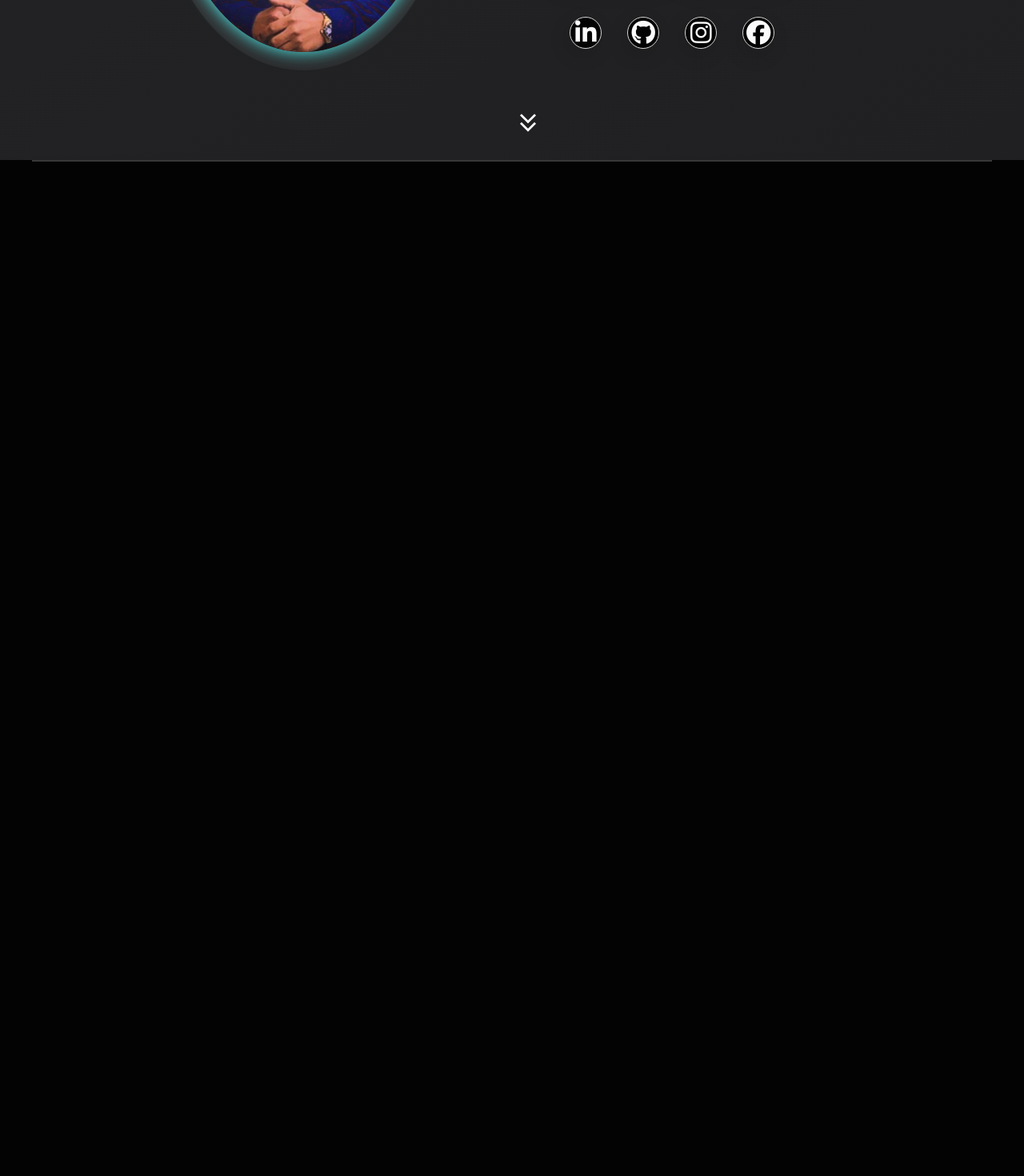
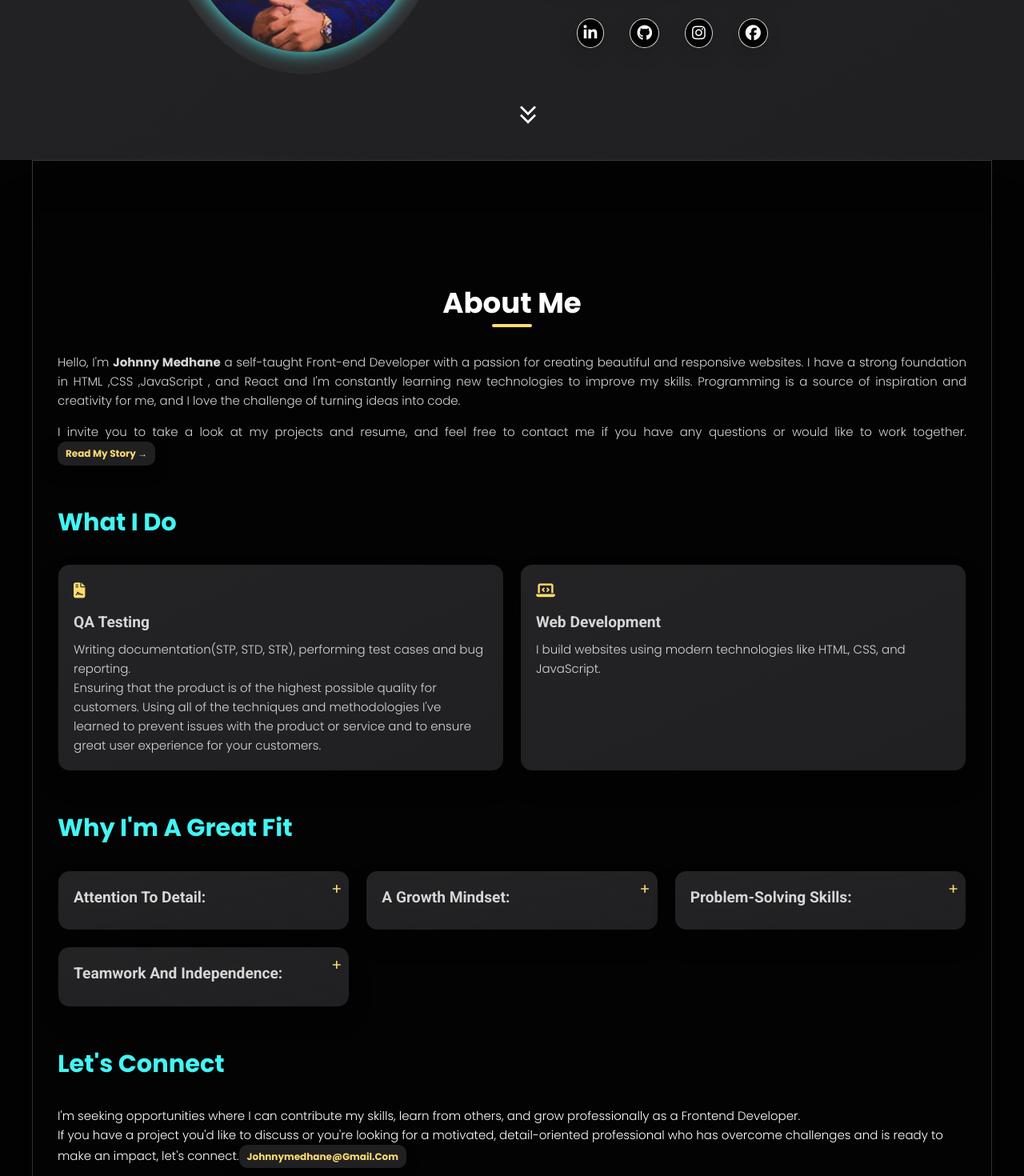
Before and after one commit to Johnnymedhane/my-portfolio, a React (Create React App) app: page / in a window 1280 px wide. Shown: the part 600-2070 px from the top of the page at 80% size. Before the commit the page ends 862 px from the top, so only its background shows below. Built offline with nearby package versions, Linux system fonts and the light colour scheme.

Commit message:
deleted routers

```diff
--- a/src/About.js
+++ b/src/About.js
@@ -1,5 +1,7 @@
 import React, { useState } from 'react';
-import { Link } from 'react-router-dom';
+import { Mybackground } from './myStory';
+
+// import { Link } from 'react-router-dom';
 const values = [
    {
                 title: 'Attention to detail: ',
@@ -26,6 +28,8 @@ const values = [
 ]
 
 export function About() {
+ const [showMyStory, setShowMyStory] = useState(false);
+
   return (
     <article>
       <section id="about">
@@ -46,15 +50,25 @@ export function About() {
             <p> I invite you to take a look at my projects
               and resume, and feel free to contact me if you have any questions
               or would like to work together.
-               <Link className="link-my-story" to="/my-story" >
-                Read my story &rarr;</Link>
+              <a className="link-my-story"
+                href="#my-story"
+                onClick={() => setShowMyStory(!showMyStory)}
+                >
+                Read my story &rarr;</a>
             </p>
           </div>
         </div>
         <Service />
         <Benefits />
         <ContactMe />
+
+        {showMyStory &&<button className="btn" onClick={() => setShowMyStory(!showMyStory)}>
+          Close ❌
+        </button>
+        }
+
       </section>
+     {showMyStory && <Mybackground setShowMyStory={setShowMyStory} />}
     </article>
   );
 }
--- a/src/App.js
+++ b/src/App.js
@@ -1,15 +1,15 @@
 
 import  { useEffect, useState } from 'react';
-import { BrowserRouter as Router, Route, Routes, useLocation } from 'react-router-dom';
-import { Mybackground } from './myStory';
+// import { BrowserRouter as Router, Route, Routes, useLocation } from 'react-router-dom';
+// import { Mybackground } from './myStory';
 import { Header } from "./Header";
 import { Main } from "./Main";
 import { Hero } from "./Hero";
-import { About } from "./About";  // Import the About component
-import { Skills } from "./Skills"; // Import the Skills component
-import { Projects } from "./Projects"; // Import the Projects component
-import { Resume } from "./Resume"; // Import the Resume component
-import { Contact } from "./Contact"; // Import the Contact component
+// import { About } from "./About";  // Import the About component
+// import { Skills } from "./Skills"; // Import the Skills component
+// import { Projects } from "./Projects"; // Import the Projects component
+// import { Resume } from "./Resume"; // Import the Resume component
+// import { Contact } from "./Contact"; // Import the Contact component
 
 export const navList = ['home', 'about', 'skills', 'projects', 'resume', 'contact'];
 
@@ -45,27 +45,16 @@ function App() {
   }, [selectedNav]);
 
   return (
-    <Router>
       <div className="App">
-        <ConditionalHeader selectedNav={selectedNav} setSelectedNav={setSelectedNav} />
-        <ConditionalHero showIndicator={showIndicator} setSelectedNav={setSelectedNav} />
-        <Routes>
-          <Route path="/" element={
-            <Main selectedNav={selectedNav} setSelectedNav={setSelectedNav} />
-          } />
-          <Route path="/my-story" element={<Mybackground />} />
-          <Route path="/about" element={<About />} />
-          <Route path="/skills" element={<Skills />} />
-          <Route path="/projects" element={<Projects />} />
-          <Route path="/resume" element={<Resume />} />
-          <Route path="/contact" element={<Contact />} />
-        </Routes>
+        <Header selectedNav={selectedNav} setSelectedNav={setSelectedNav} />
+        <Hero showIndicator={showIndicator} setSelectedNav={setSelectedNav} />
+         <Main selectedNav={selectedNav} setSelectedNav={setSelectedNav} />
       </div>
-    </Router>
+
   );
 }
 
-function ConditionalHeader({ selectedNav, setSelectedNav }) {
+/*function ConditionalHeader({ selectedNav, setSelectedNav }) {
   const location = useLocation();
   const hideHeaderPaths = ['/my-story'];
 
@@ -74,10 +63,10 @@ function ConditionalHeader({ selectedNav, setSelectedNav }) {
   }
 
   return <Header selectedNav={selectedNav} setSelectedNav={setSelectedNav} />;
-}
+}*/
 
 
-function ConditionalHero( { showIndicator, setSelectedNav }) {
+/*function ConditionalHero( { showIndicator, setSelectedNav }) {
   const location = useLocation();
   const hideHeaderPaths = ['/my-story'];
 
@@ -86,5 +75,5 @@ function ConditionalHero( { showIndicator, setSelectedNav }) {
   }
 
   return <Hero showIndicator={showIndicator} setSelectedNav={setSelectedNav} />;
-}
+}*/
 export default App;
--- a/src/Header.js
+++ b/src/Header.js
@@ -1,5 +1,5 @@
 import { useState } from "react";
-import { Link } from "react-router-dom";
+// import { Link } from "react-router-dom";
 import { navList } from "./App";
 
 export function Header({ selectedNav, setSelectedNav }) {
@@ -62,7 +62,7 @@ export function NavList({ item, selectedNav, setSelectedNav }) {
   const selected = item === selectedNav;
   return (
     <li className="nav-item" onClick={closeNavBar}>
-      <Link className={selected ? "nav-active" : "nav-link"} to={`${item}`}>{item}</Link>
+      <a className={selected ? "nav-active" : "nav-link"} href={`#${item}`}>{item}</a>
     </li>
   );
 }
--- a/src/Main.js
+++ b/src/Main.js
@@ -1,5 +1,5 @@
 /* eslint-disable no-unused-vars */
-import { Link } from "react-router-dom";
+// import { Link } from "react-router-dom";
 import { Resume } from "./Resume";
 import { Projects } from "./Projects";
 import { Skills } from "./Skills";
@@ -8,9 +8,12 @@ import { Contact } from "./Contact";
 /* eslint-enable no-unused-vars */
 
 export function Main({ selectedNav }) {
+
   return (
     <main className="main">
-      {selectedNav === 'about' && <About />}
+
+
+       {(selectedNav === 'about' || selectedNav === "home") && <About />}
       {selectedNav === 'projects' && <Projects />}
       {selectedNav === 'resume' && <Resume />}
       {selectedNav === 'skills' && <Skills />}
--- a/src/index.css
+++ b/src/index.css
@@ -633,7 +633,6 @@ animation: typing 2.5s steps(15)  infinite alternate;
 .hero-image{
 height: 450px;
 max-height: 450px;
-/* aspect-ratio: 2/2; */
 position: relative;
 animation: image 1s linear;
 }
@@ -662,11 +661,11 @@ z-index: -1;
 
 @keyframes image {
   0%{
-  transform:  scale(0);
+  transform:  translateX(-100%) scale(0);
 
   }
   100%{
-    transform:  scale(1);
+    transform: translateX(0%)  scale(1);
 
   }
 }
@@ -715,8 +714,7 @@ gap:1rem;
   display: flex;
   justify-content: center;
   align-items: center;
-   width: 40px;
-   height: 40px;
+  padding: 8px;
    background: var(--bg);
    border-radius: 50%;
    position: relative;
@@ -830,7 +828,7 @@ transition: var(--transition-2);
   margin-top: 4rem;
   box-shadow: var(--shadow-1);
   z-index: 1;
-   transform-origin: bottom;
+   transform-origin: top;
   animation: articl 1s linear forwards;
   transition: var(--transition-1);
 
@@ -873,7 +871,7 @@ transition: var(--transition-2);
   box-shadow: var(--shadow-1);
 
 }
-.link-my-hestory:hover, .contact-me-link:hover{
+.link-my-story:hover, .contact-me-link:hover{
   color: var(--lightGreen);
   box-shadow: var(--shadow-2);
   transition: var(--transition-1);
@@ -1438,12 +1436,15 @@ padding: 10px 15px;
   grid-template-columns: 1fr;
   gap: 14px;
  font-size: var(--fs-7);
+
+
 }
 .contact-item{
   min-width: 100%;
   display: flex;
   align-items: center;
   gap: 16px;
+
 }
 .contact-info{
   max-width: calc(100% - 46px);
@@ -1453,7 +1454,7 @@ padding: 10px 15px;
 .contact-icon i{
   display: block;
   color: var(--orange-1);
-  font-size: var(--fs-5);
+  font-size: var(--fs-6);
 }
 .contact-title{
   color: var(--light-gray);
@@ -1615,7 +1616,7 @@ textarea.form-input::-webkit-resizer { display: none; }
 
   .hero-container{
     margin-top:1.3rem;
-   gap: 1rem;
+   gap: 2rem;
    flex-direction: column;
   }
   .hero-image{
@@ -1632,9 +1633,7 @@ textarea.form-input::-webkit-resizer { display: none; }
 
 
  }
- .cta-buttons{
-  margin-bottom: 10px;
- }
+
  .btn{
   padding: 8px 15px;
   /* font-size: var(--fs-7); */
@@ -1654,9 +1653,7 @@ textarea.form-input::-webkit-resizer { display: none; }
   .indicator .material-symbols-outlined{
     font-size: 30px;
   }
-  .media{
-    font-size: var(--fs-5);
-  }
+
 
 
   /* main */
@@ -1694,9 +1691,7 @@ textarea.form-input::-webkit-resizer { display: none; }
 
 
 /* contact */
-  .more-info{
-    padding: 8px 15px;
-  }
+
   .contact-icon{
     font-size: var(--fs-7);
   }
@@ -1715,6 +1710,13 @@ textarea.form-input::-webkit-resizer { display: none; }
   width: 100%;
   height: 100%;
   }
+
+
+
+
+
+
+
 }
 
 
@@ -1757,13 +1759,11 @@ textarea.form-input::-webkit-resizer { display: none; }
  .hero-container{
     margin-top: 1rem;
    flex-direction: column;
-   border: 1px solid var(--lightGreen);
+   gap: 1.8rem;
    padding: 10px;
 
   }
-  .hero-image{
-    /* max-height: 180px; */
-  }
+
 
   .hero-image::before{
     inset: -15px;
@@ -1772,7 +1772,7 @@ textarea.form-input::-webkit-resizer { display: none; }
     inset: -10px;
   }
  .hero-content h1{
-  margin-bottom: 5px;
+  margin-bottom: 15px;
 
  }
  .hero-content h2{
@@ -1784,8 +1784,11 @@ textarea.form-input::-webkit-resizer { display: none; }
  }
   .hero p{
     font-size: var(--fs-6);
-    margin-bottom: 20px;
-  }
+    /* margin-bottom: 20px; */
+  }
+  .cta-buttons{
+  margin-bottom: 10px;
+ }
 
  .hero-content .btn{
   margin-bottom: 5px;
@@ -1796,7 +1799,10 @@ textarea.form-input::-webkit-resizer { display: none; }
   }
 
 
-
+ .media{
+    font-size: var(--fs-6);
+
+ }
 
 
   /* main */
@@ -1861,7 +1867,9 @@ textarea.form-input::-webkit-resizer { display: none; }
     width: 100%;
     text-wrap: wrap;
   }
-
+.more-info{
+    font-size: var(--fs-7);
+  }
 
   .separator{
     margin-top: 1.5rem;
@@ -1869,6 +1877,10 @@ textarea.form-input::-webkit-resizer { display: none; }
   .form-btn{
     width: 100%;
   }
+
+
+
+
 }
 
 
@@ -1972,9 +1984,29 @@ background: var(--black-1);
 width: 60%;
 }
 
+
+
+.social-media{
+
+ gap:2rem;
+}
+
+
+}
+
+
+
+
+
+/**
+ * responsive larger than 1250px screen
+ */
+
+@media (min-width: 1250px) {
 .contact-list{
   gap: 24px;
  font-size: var(--fs-5);
+ padding: 10px;
 }
 .contact-item{
   min-width: 100%;
@@ -1991,7 +2023,7 @@ width: 60%;
   color: var(--light-gray);
   text-transform: uppercase;
   margin-bottom: 2px;
- font-size: var(--fs-4);
+ font-size: var(--fs-5);
 
 }
 
@@ -2005,30 +2037,14 @@ width: 60%;
 
 
 
-.social-media{
-
- gap:2rem;
-}
-.media{
-  font-size: var(--fs-4);
-
-}
-
-}
-
-
-
-
-
-/**
- * responsive larger than 1250px screen
- */
-
-@media (min-width: 1250px) {
+
+
 
   /**
    * RESET
-   */
+
+}
+
 
   body::-webkit-scrollbar { width: 40px; }
 
--- a/src/index.js
+++ b/src/index.js
@@ -1,5 +1,6 @@
 import React from 'react';
 import ReactDOM from 'react-dom/client';
+// import { BrowserRouter, BrowserRouter as Router } from 'react-router-dom';
 import './index.css';
 import App from './App';
 
@@ -7,6 +8,7 @@ import App from './App';
 const root = ReactDOM.createRoot(document.getElementById('root'));
 root.render(
   <React.StrictMode>
-    <App />
+
+      <App />
   </React.StrictMode>
 );
--- a/src/myStory.js
+++ b/src/myStory.js
@@ -46,7 +46,7 @@ const values = [
 ]
 
 
-export function Mybackground() {
+export function Mybackground({setShowMyStory}) {
     return (
         <div className="mystory-container">
             <BackGround />
@@ -58,6 +58,7 @@ export function Mybackground() {
 }
 function BackGround() {
     return (
+        <section id="my-story" className="my-story">
         <div className="background-container">
             <div className="background-hero">
             <div className="image-container">
@@ -89,7 +90,8 @@ function BackGround() {
                 </p>
                </div>
             </div>
-        </div>
+            </div>
+        </section>
     )
 } function MyJourney() {
     return (
@@ -177,7 +179,7 @@ function ContactMe() {
                 Thank you for reading my story!
                 I'm excited to connect and explore new opportunities together!
 
-                Feel free to reach me <a href="mailto:johnnymedhane@gmail.com" className="link"> contact me</a>.
+                Feel free to reach me <a href="mailto:johnnymedhane@gmail.com" className="link"> johnnymedhane@gmail.com</a>.
             </p>
         </div>
     )
```
Also changed, not shown: src/Hero.js (+8 -1 lines).
